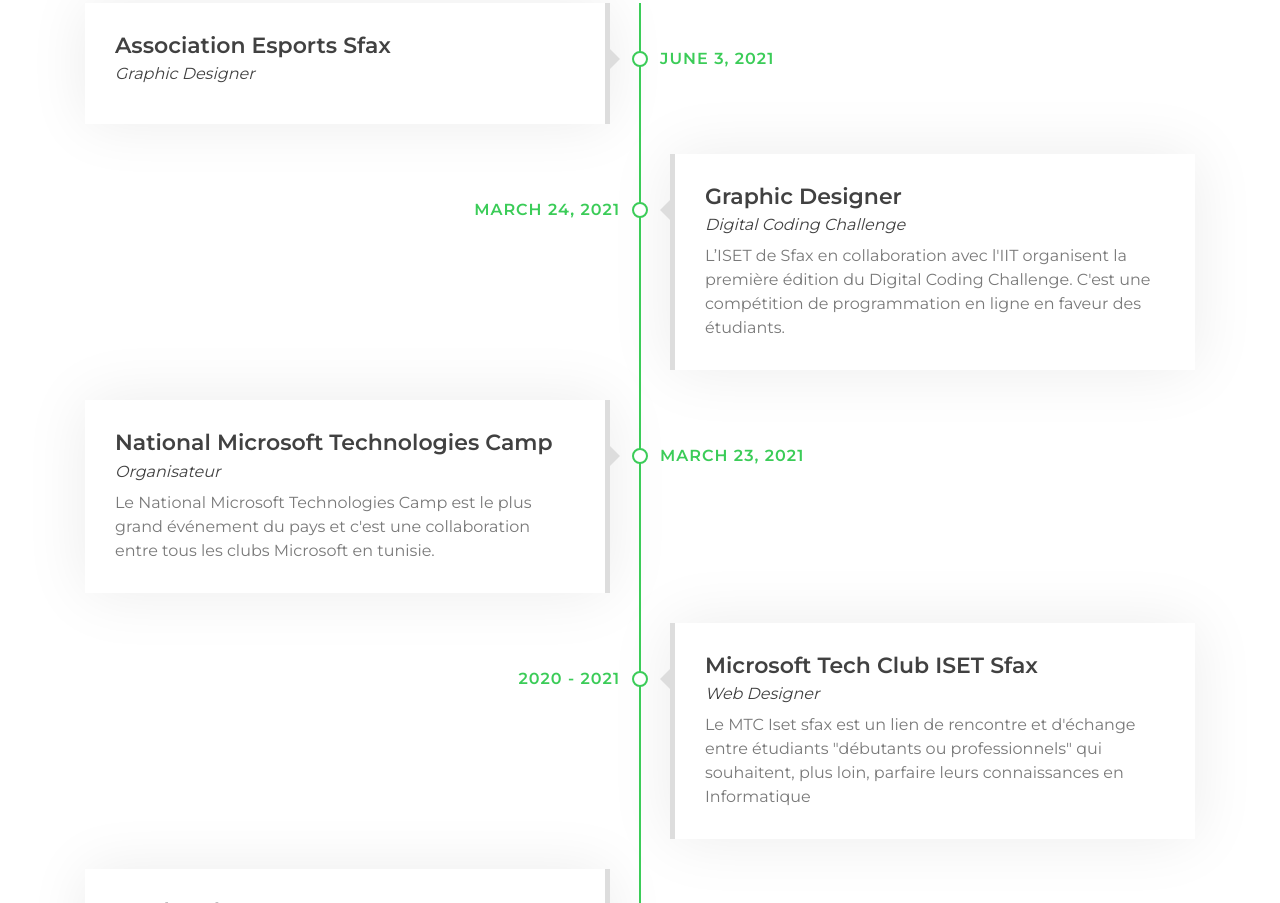
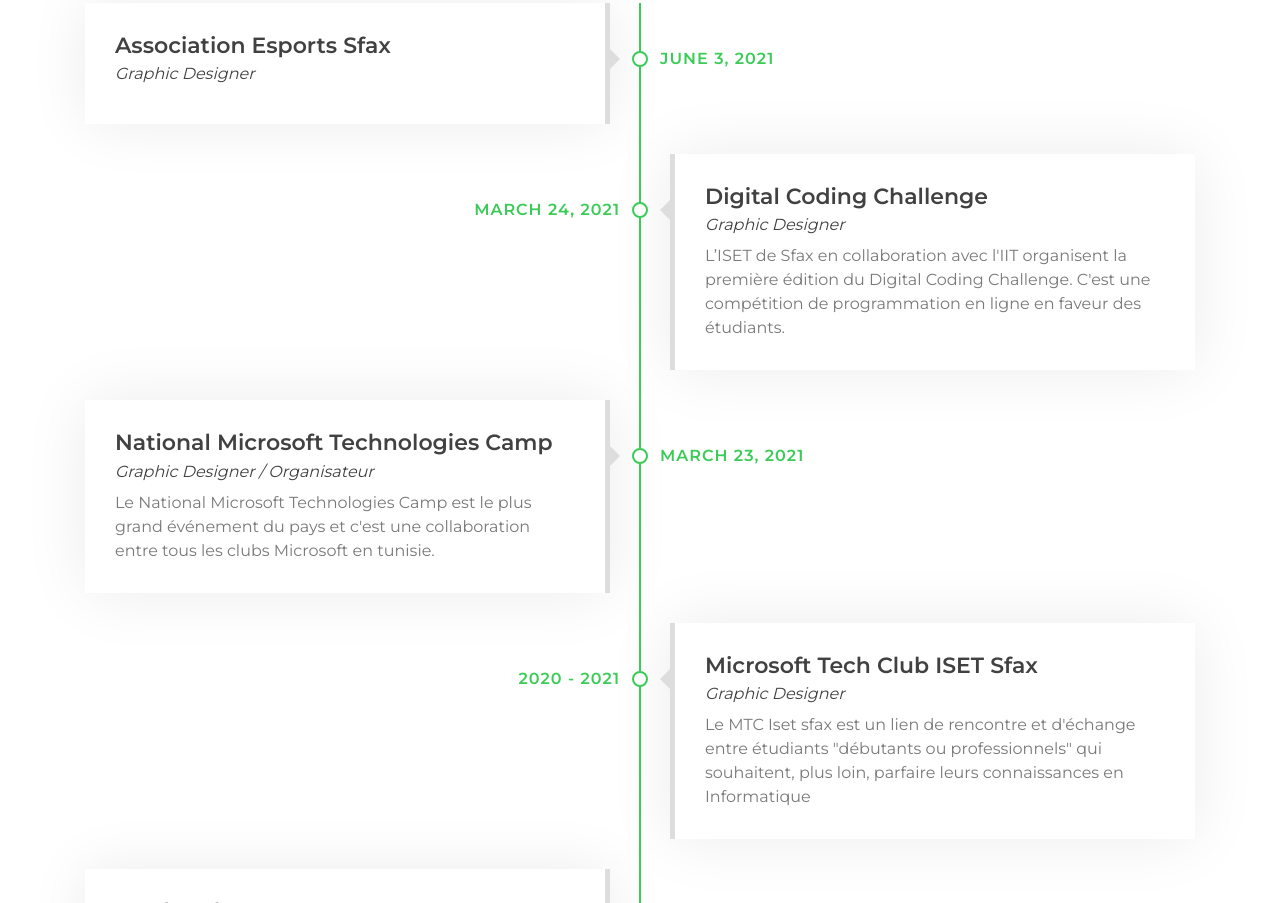
Before and after one commit to mahdihajkacem/mahdihajkacem.github.io, a plain HTML site: page index.html in a window 1280 px wide. Shown: the part 2244-3147 px from the top of the page. Drawn offline with nearby package versions, Linux system fonts and the light colour scheme; files whose address does not match are found by name.

Commit message:
Update index.html

```diff
--- a/index.html
+++ b/index.html
@@ -132,7 +132,7 @@
             <div class="container">
                 <div class="section-header text-center wow zoomIn" data-wow-delay="0.1s">
                     <p>Skills</p>
-                    <h2>HardSills</h2>
+                    <h2>Hard Skills</h2>
                 </div>
                 <div class="row">
                     <div class="col-lg-6 wow fadeInUp" data-wow-delay="0.0s">
@@ -157,7 +157,7 @@
                     </div>
                 </div>
                 <div class="section-header text-center wow zoomIn" data-wow-delay="0.1s">
-                    <h2>SoftSkills</h2>
+                    <h2>Soft Skills</h2>
                 </div>
                 <div class="row">
                     <div class="col-lg-6 wow fadeInUp" data-wow-delay="0.4s">
@@ -210,8 +210,8 @@
                     <div class="timeline-item right wow slideInRight" data-wow-delay="0.1s">
                         <div class="timeline-text">
                             <div class="timeline-date">March 24, 2021</div>
-                            <h2>Graphic Designer</h2>
-                            <h4>Digital Coding Challenge</h4>
+                            <h2>Digital Coding Challenge</h2>
+                            <h4>Graphic Designer</h4>
                             <p>
                                 L’ISET de Sfax en collaboration avec l'IIT organisent la première édition du Digital Coding Challenge.
                                 C'est une compétition de programmation en ligne en faveur des étudiants.                             </p>
@@ -221,7 +221,7 @@
                         <div class="timeline-text">
                             <div class="timeline-date">March 23, 2021</div>
                             <h2>National Microsoft Technologies Camp</h2>
-                            <h4>Organisateur</h4>
+                            <h4>Graphic Designer / Organisateur</h4>
                             <p>
                                 Le National Microsoft Technologies Camp est le plus grand événement du pays et c'est une collaboration entre tous les clubs Microsoft en tunisie.                            </p>
                         </div>
@@ -230,7 +230,7 @@
                         <div class="timeline-text">
                             <div class="timeline-date">2020 - 2021</div>
                             <h2>Microsoft Tech Club ISET Sfax</h2>
-                            <h4>Web Designer</h4>
+                            <h4>Graphic Designer</h4>
                             <p>
                                 Le MTC Iset sfax est un lien de rencontre et d'échange entre étudiants "débutants ou professionnels" qui souhaitent, plus loin, parfaire leurs connaissances en Informatique                            </p>
                         </div>
```
